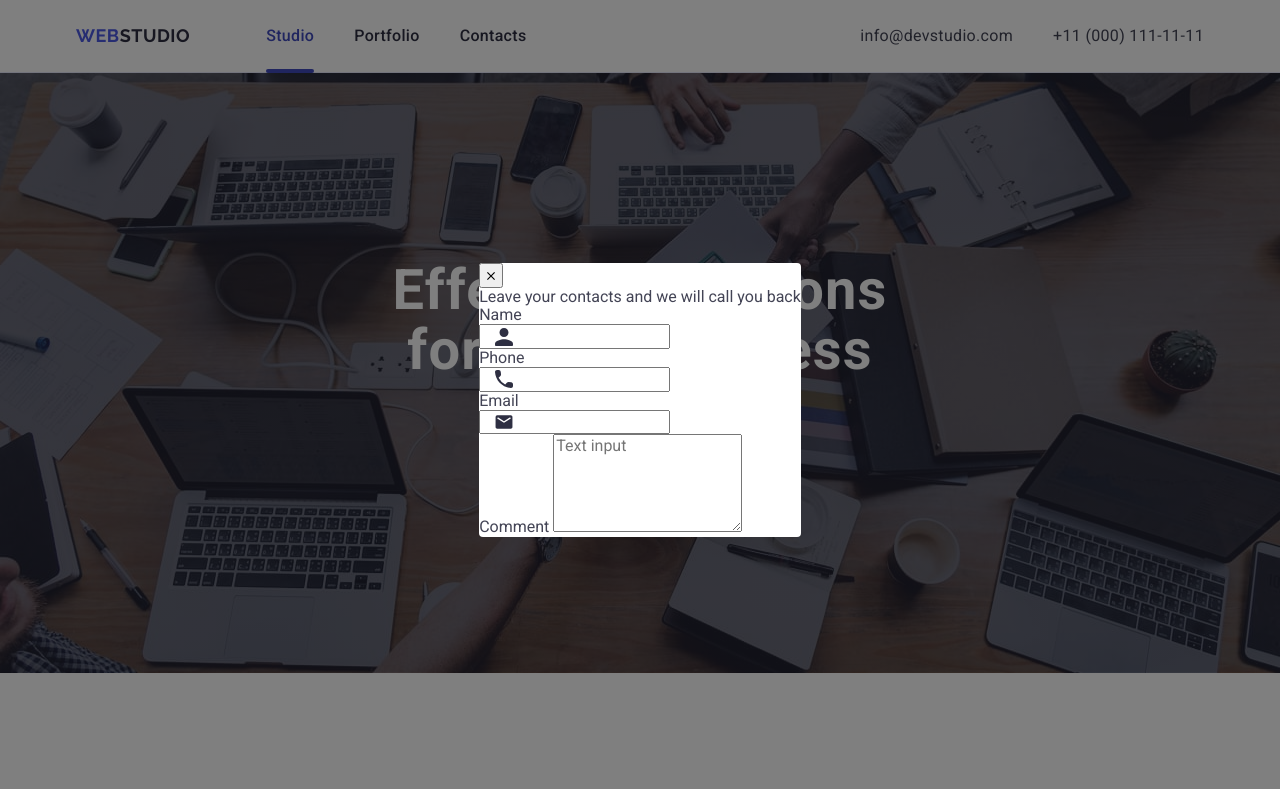
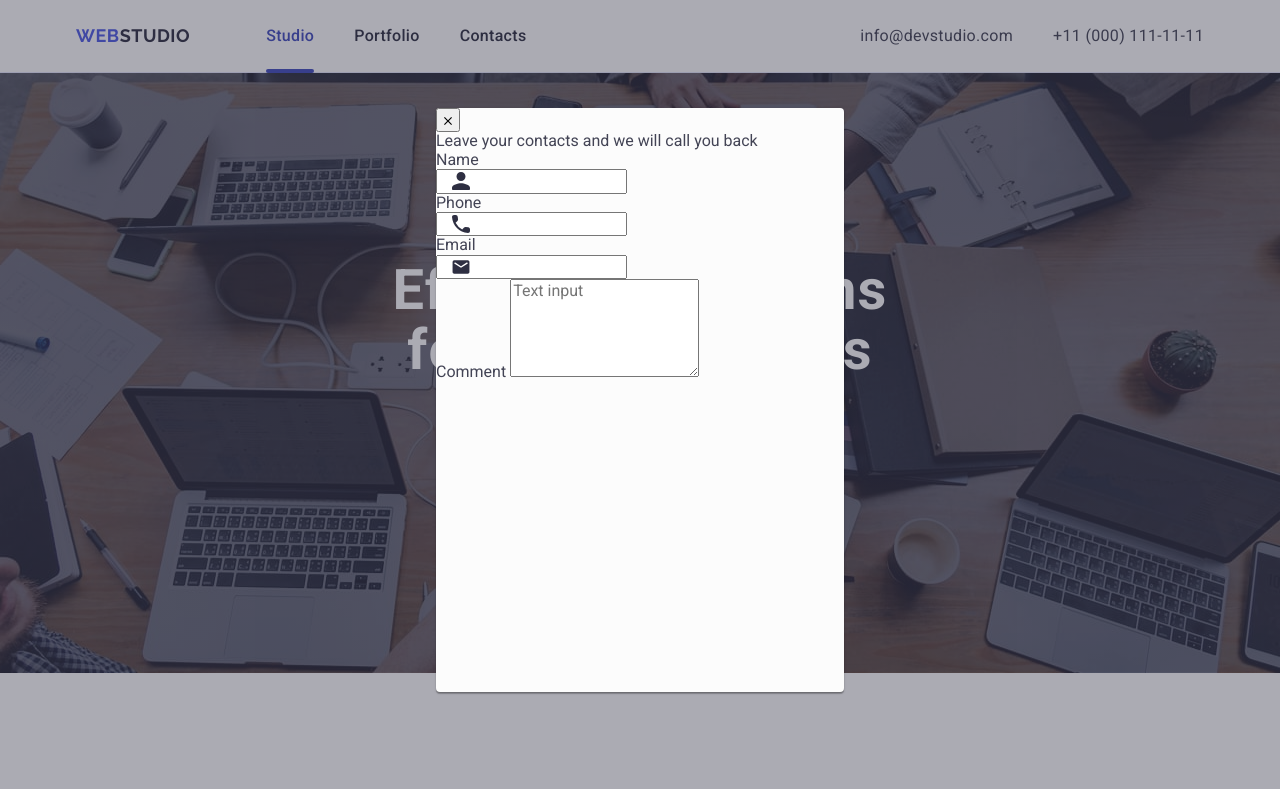
Before and after one commit to lunuarovich/goit-markup-hw-05, a plain HTML site: page index.html in a window 1280 px wide. Shown: the top 789 px of the page. Drawn offline with nearby package versions, Linux system fonts and the light colour scheme.

Commit message:
fix modal

```diff
--- a/css/styles.css
+++ b/css/styles.css
@@ -550,13 +550,11 @@ img {
     width: 100%;
     height: 100%;
     z-index: 999;
-    display: flex;
-    justify-content: center;
-    align-items: center;
+    background-color: rgba(46, 47, 66, 0.4);
 
     opacity: 0;
     pointer-events: none;
-    transition: 250ms cubic-bezier(0.4, 0, 0.2, 1);
+    transition: opacity 250ms cubic-bezier(0.4, 0, 0.2, 1), visibility 250ms cubic-bezier(0.4, 0, 0.2, 1);
 }
 
 .modal-overlay.is-open {
@@ -565,10 +563,18 @@ img {
 }
 
 .modal {
-    background-color: #fff;
+    position: absolute;
+    top: 50%;
+    left: 50%;
+    transform: translate(-50%, -50%);
+    background-color: #fcfcfc;
+    box-shadow: 0px 1px 1px rgba(0, 0, 0, 0.14),
+        0px 1px 3px rgba(0, 0, 0, 0.12),
+        0px 2px 1px rgba(0, 0, 0, 0.2);;
     border-radius: 4px;
-    max-width: 408px;
-    max-height: 584px;
+    width: 408px;
+    min-height: 584px;
+    transition: transform 250ms cubic-bezier(0.4, 0, 0.2, 1);
 }
 
 .but-close {
--- a/index.html
+++ b/index.html
@@ -511,7 +511,7 @@
               <input
                 class="form-input-footer"
                 type="email"
-                name="user_email"
+                name="user-email"
                 placeholder="E-mail"
               />
             </label>
```
